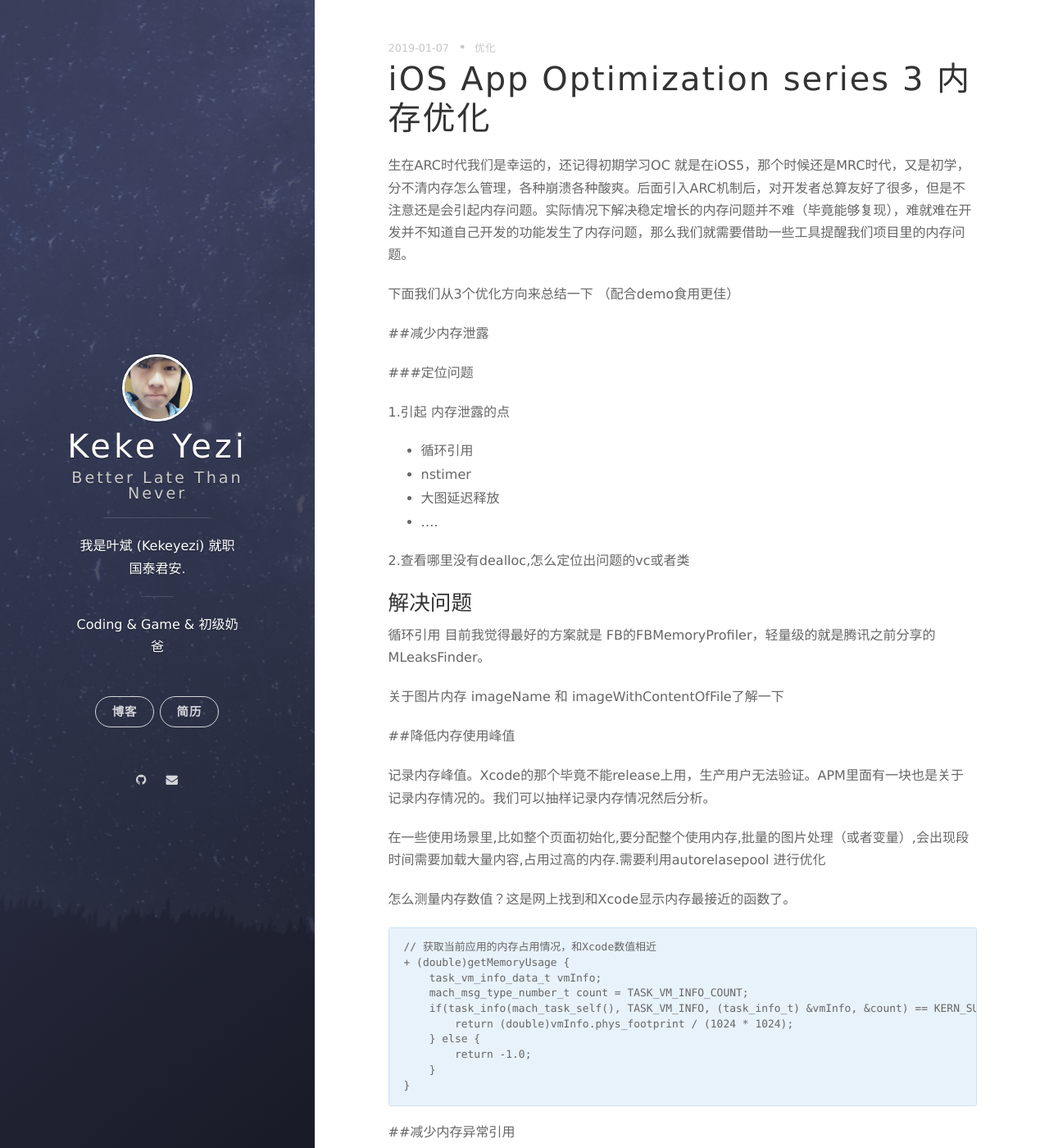
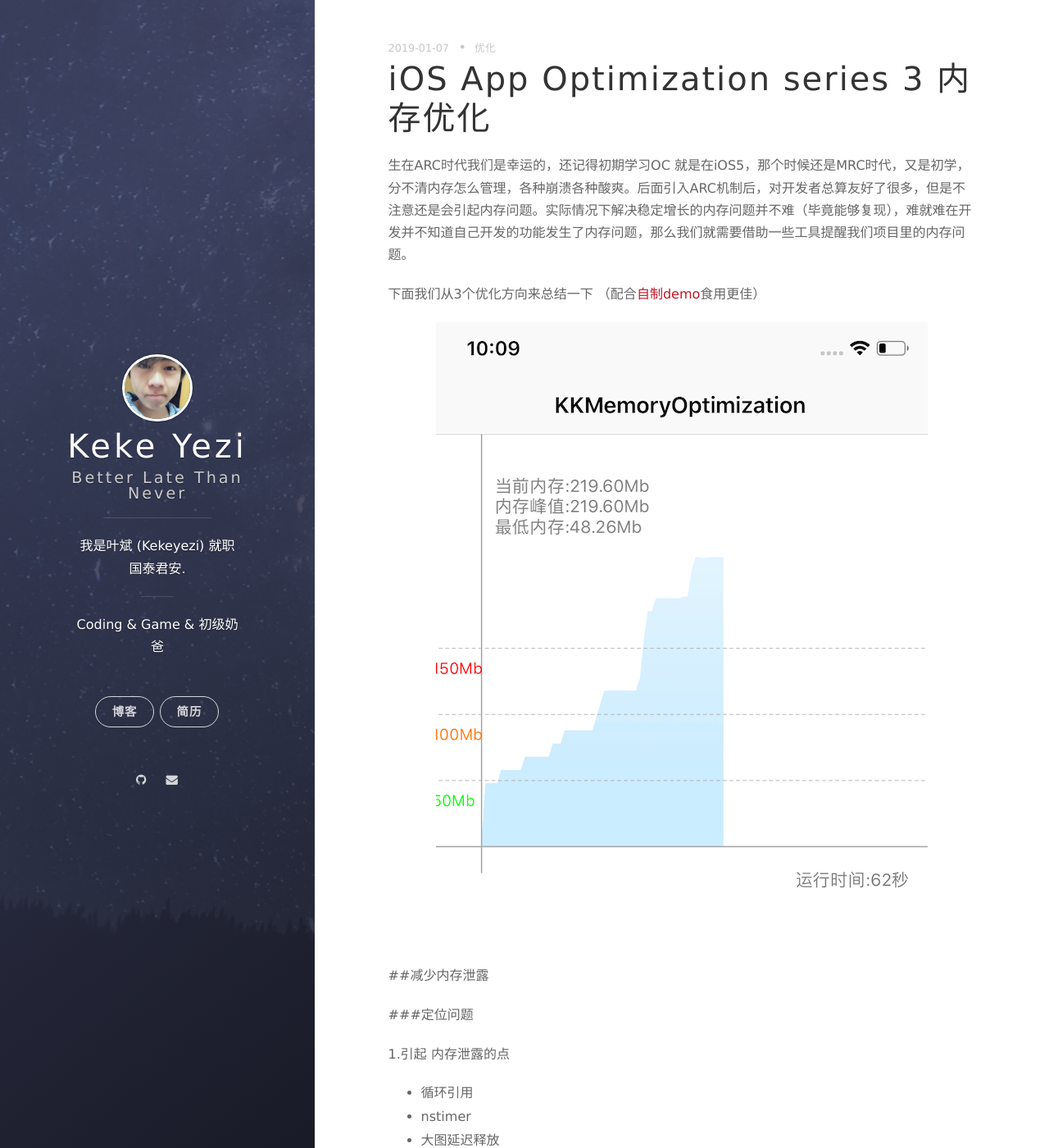
Before and after one commit to kekeYezi/kekeYezi.github.io, a Jekyll site: the page built from _posts/2019-01-05-iOS App optimization series 3 memory.markdown, in a window 1280 px wide and 1400 px high. Shown: the whole window at 82% size. Built offline with Jekyll 4.4.1, drawn with Linux system fonts in a browser that asks for light colours; nearby versions of some CDN libraries; some of the changed lines change nothing that is shown; some of the changed text lies outside the part shown.

Commit message:
上传配图

```diff
--- a/_posts/2019-01-05-iOS App optimization series 3 memory.markdown
+++ b/_posts/2019-01-05-iOS App optimization series 3 memory.markdown
@@ -8,7 +8,9 @@ tags: 优化
 
 生在ARC时代我们是幸运的，还记得初期学习OC 就是在iOS5，那个时候还是MRC时代，又是初学，分不清内存怎么管理，各种崩溃各种酸爽。后面引入ARC机制后，对开发者总算友好了很多，但是不注意还是会引起内存问题。实际情况下解决稳定增长的内存问题并不难（毕竟能够复现），难就难在开发并不知道自己开发的功能发生了内存问题，那么我们就需要借助一些工具提醒我们项目里的内存问题。
 
-下面我们从3个优化方向来总结一下 （配合demo食用更佳）
+下面我们从3个优化方向来总结一下 （配合[自制demo](https://github.com/kekeYezi/KKMemoryOptimization)食用更佳）
+
+![memory](/assets/images/2019-01/memory.png)
 
 ##减少内存泄露
 
@@ -29,7 +31,7 @@ tags: 优化
 
 循环引用 目前我觉得最好的方案就是 FB的FBMemoryProfiler，轻量级的就是腾讯之前分享的MLeaksFinder。
 
-关于图片内存 imageName 和 imageWithContentOfFile了解一下
+关于图片内存 imageName 和 imageWithContentOfFile了解一下.
 
 
 
@@ -80,58 +82,58 @@ Better Late Than Never ，愿我们都能跨出自己的第一步。
 
 计算内存问题
 
-http://www.samirchen.com/ios-app-memory-usage/
+[http://www.samirchen.com/ios-app-memory-usage/](http://www.samirchen.com/ios-app-memory-usage/)
 
 总结
 
-https://github.com/SilongLi/AppPerformance
+[https://github.com/SilongLi/AppPerformance](https://github.com/SilongLi/AppPerformance)
 
 instrument 方法
 
-https://blog.csdn.net/clovejq/article/details/78689759
+[https://blog.csdn.net/clovejq/article/details/78689759](https://blog.csdn.net/clovejq/article/details/78689759)
 
 微信读书的库
 
-https://wereadteam.github.io/2016/02/22/MLeaksFinder/
+[https://wereadteam.github.io/2016/02/22/MLeaksFinder/](https://wereadteam.github.io/2016/02/22/MLeaksFinder/)
 
-**https://juejin.im/entry/5965f8856fb9a06bad654502**
+**[https://juejin.im/entry/5965f8856fb9a06bad654502](https://juejin.im/entry/5965f8856fb9a06bad654502)**
 
 内存泄露场景
 
-**https://www.jianshu.com/p/e9d989c12ff8**
+**[https://www.jianshu.com/p/e9d989c12ff8](https://www.jianshu.com/p/e9d989c12ff8)**
 
-http://www.olinone.com/?p=25
+[http://www.olinone.com/?p=25](http://www.olinone.com/?p=25)
 
 野指针内存总结
 
-http://www.cocoachina.com/ios/20180917/24893.html
+[http://www.cocoachina.com/ios/20180917/24893.html](http://www.cocoachina.com/ios/20180917/24893.html)
 
 自动管理 deallock 释放通知？
 
-https://cocoapods.org/pods/CYLDeallocBlockExecutor
+[https://cocoapods.org/pods/CYLDeallocBlockExecutor](https://cocoapods.org/pods/CYLDeallocBlockExecutor)
 
 库的总结
 
-http://cnsue.me/2017/04/03/iOS%E5%86%85%E5%AD%98%E6%B3%84%E6%BC%8F%E8%87%AA%E5%8A%A8%E6%A3%80%E6%B5%8B/
+[http://cnsue.me/2017/04/03/iOS%E5%86%85%E5%AD%98%E6%B3%84%E6%BC%8F%E8%87%AA%E5%8A%A8%E6%A3%80%E6%B5%8B/](http://cnsue.me/2017/04/03/iOS%E5%86%85%E5%AD%98%E6%B3%84%E6%BC%8F%E8%87%AA%E5%8A%A8%E6%A3%80%E6%B5%8B/)
 
 自写leakfinder
 
-**http://yanfeng.life/2017/11/23/YFMemoryLeakDetector-intro/**
+**[http://yanfeng.life/2017/11/23/YFMemoryLeakDetector-intro/](http://yanfeng.life/2017/11/23/YFMemoryLeakDetector-intro/)**
 
 市面上开源的方案
 
-http://cnsue.me/2017/04/03/iOS%E5%86%85%E5%AD%98%E6%B3%84%E6%BC%8F%E8%87%AA%E5%8A%A8%E6%A3%80%E6%B5%8B/
+[http://cnsue.me/2017/04/03/iOS%E5%86%85%E5%AD%98%E6%B3%84%E6%BC%8F%E8%87%AA%E5%8A%A8%E6%A3%80%E6%B5%8B/](http://cnsue.me/2017/04/03/iOS%E5%86%85%E5%AD%98%E6%B3%84%E6%BC%8F%E8%87%AA%E5%8A%A8%E6%A3%80%E6%B5%8B/)
 
-https://github.com/facebook/FBMemoryProfiler
+[https://github.com/facebook/FBMemoryProfiler](https://github.com/facebook/FBMemoryProfiler)
 
-http://wereadteam.github.io/2016/07/20/MLeaksFinder2/
+[http://wereadteam.github.io/2016/07/20/MLeaksFinder2/](http://wereadteam.github.io/2016/07/20/MLeaksFinder2/)
 
-https://code.facebook.com/posts/583946315094347/automatic-memory-leak-detection-on-ios/
+[https://code.facebook.com/posts/583946315094347/automatic-memory-leak-detection-on-ios/](https://code.facebook.com/posts/583946315094347/automatic-memory-leak-detection-on-ios/)
 
 instrument教学
 
-http://www.cocoachina.com/ios/20161013/17759.html
+[http://www.cocoachina.com/ios/20161013/17759.html](http://www.cocoachina.com/ios/20161013/17759.html)
 
 介绍野指针
 
-http://www.cocoachina.com/ios/20180917/24893.html
+[http://www.cocoachina.com/ios/20180917/24893.html](http://www.cocoachina.com/ios/20180917/24893.html)
```
Also changed, not shown: assets/images/2019-01/memory.png (added).
